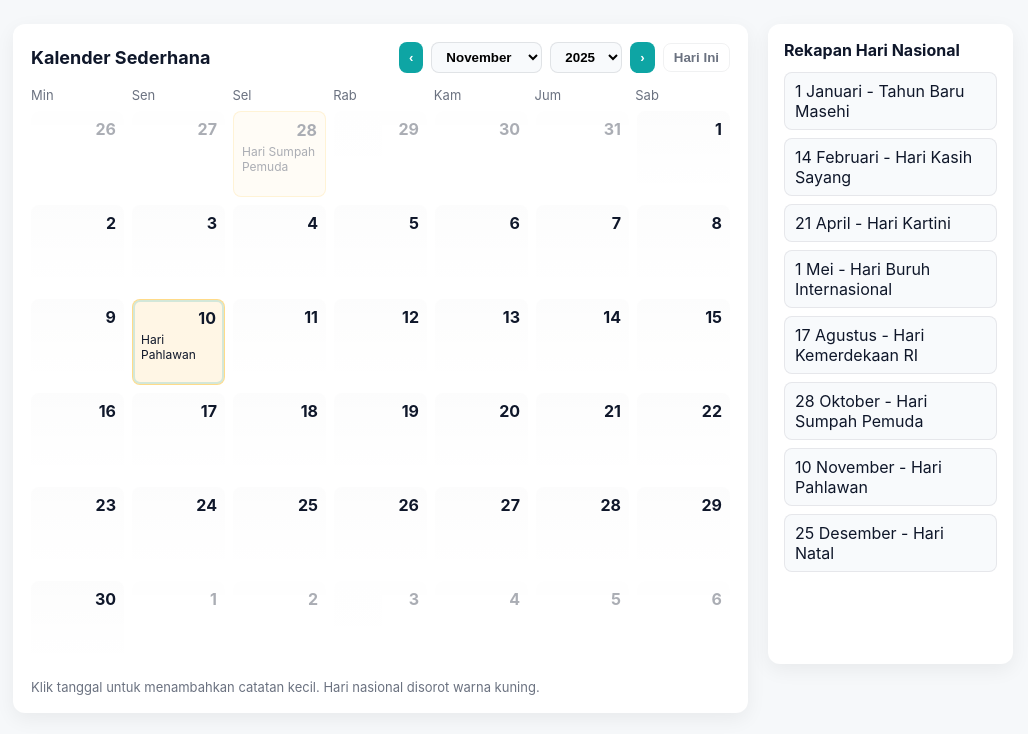
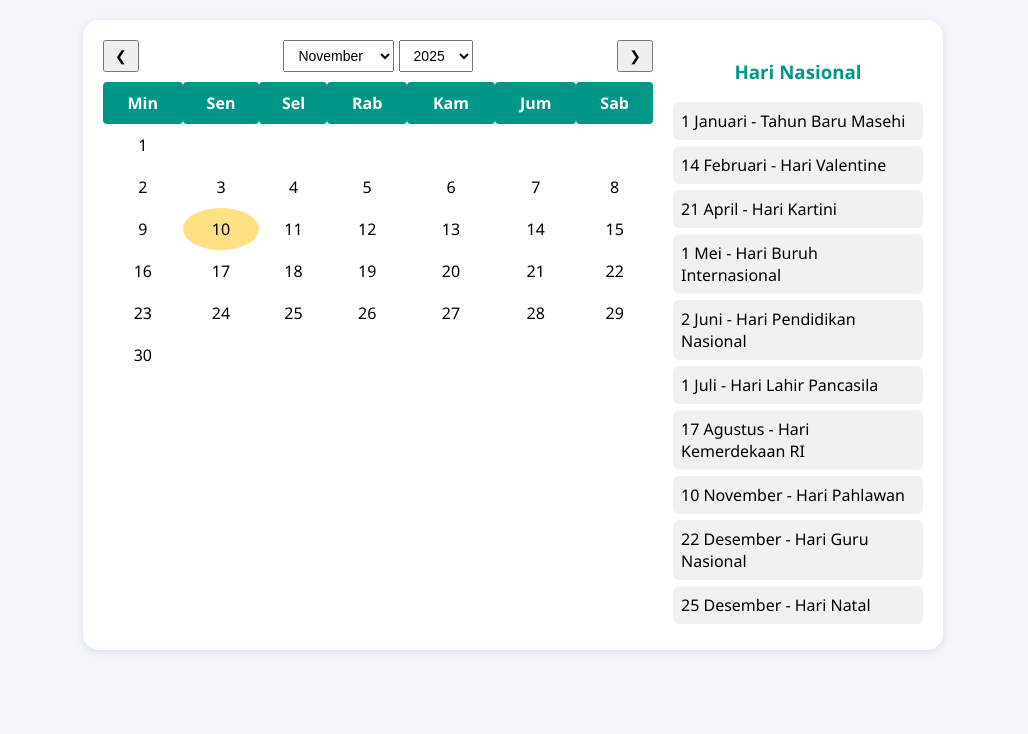
Before and after one commit to Kangiwans284/kalender, a plain HTML site: page index.html in a window 1280 px wide. Shown: the whole page, without its empty margins (127-1155 px from the left). Drawn offline with Linux system fonts and the light colour scheme.

Commit message:
Update index.html

```diff
--- a/index.html
+++ b/index.html
@@ -1,185 +1,276 @@
-<!doctype html>
+<!DOCTYPE html>
 <html lang="id">
 <head>
-  <meta charset="utf-8">
-  <meta name="viewport" content="width=device-width,initial-scale=1">
-  <title>Kalender Nasional Indonesia</title>
+<meta charset="UTF-8" />
+<meta name="viewport" content="width=device-width, initial-scale=1.0" />
+<title>Kalender Interaktif Hari Nasional</title>
 <style>
-    :root{--bg:#f6f8fa;--card:#ffffff;--accent:#0ea5a4;--muted:#6b7280}
-    *{box-sizing:border-box}
-    body{font-family:Inter, system-ui, Arial; background:var(--bg); margin:0; padding:24px; color:#0f172a}
-    .wrap{max-width:1000px;margin:0 auto;display:grid;grid-template-columns:3fr 1fr;gap:20px}
-    .card{background:var(--card);border-radius:12px;padding:18px;box-shadow:0 6px 20px rgba(2,6,23,0.06)}
-    header{display:flex;align-items:center;gap:12px;flex-wrap:wrap}
-    h1{font-size:18px;margin:0}
-    .controls{display:flex;gap:8px;align-items:center;flex-wrap:wrap;margin-left:auto}
-    button{background:var(--accent);color:white;border:none;padding:8px 10px;border-radius:8px;cursor:pointer;font-weight:600}
-    .small{background:transparent;border:1px solid rgba(15,23,42,0.06);color:var(--muted);padding:6px 10px}
-    select{padding:6px 10px;border-radius:8px;border:1px solid rgba(15,23,42,0.1);background:#f8fafc;font-weight:600}
-    .calendar{margin-top:14px}
-    .weekdays{display:grid;grid-template-columns:repeat(7,1fr);gap:6px;color:var(--muted);font-size:13px}
-    .grid{display:grid;grid-template-columns:repeat(7,1fr);gap:8px;margin-top:8px}
-    .cell{min-height:86px;border-radius:8px;padding:8px;background:linear-gradient(180deg,rgba(2,6,23,0.01),transparent);position:relative;cursor:pointer}
-    .cell.out{opacity:0.35}
-    .cell.today{box-shadow:inset 0 0 0 2px rgba(14,165,164,0.18);border:1px solid rgba(14,165,164,0.15)}
-    .cell.holiday{background:rgba(255,220,150,0.25);border:1px solid rgba(255,180,0,0.4)}
-    .date{position:absolute;top:8px;right:8px;font-weight:700}
-    .footer{margin-top:12px;color:var(--muted);font-size:13px}
-    .sidebar{background:var(--card);border-radius:12px;padding:16px;box-shadow:0 6px 20px rgba(2,6,23,0.06);overflow-y:auto;max-height:80vh}
-    .sidebar h2{font-size:16px;margin:0 0 12px 0}
-    .holiday-list{display:flex;flex-direction:column;gap:8px}
-    .holiday-item{border-radius:8px;padding:8px 10px;background:#f8fafc;border:1px solid rgba(15,23,42,0.08);cursor:pointer}
-    .holiday-item:hover{background:#e6f8f7}
-    @media(max-width:820px){.wrap{grid-template-columns:1fr}.sidebar{order:-1;margin-bottom:16px}}
+  body {
+    font-family: "Segoe UI", sans-serif;
+    background: #f3f6fb;
+    margin: 0;
+    display: flex;
+    justify-content: center;
+    align-items: flex-start;
+    padding: 20px;
+  }
+  .container {
+    display: flex;
+    gap: 20px;
+    background: white;
+    border-radius: 16px;
+    padding: 20px;
+    box-shadow: 0 2px 8px rgba(0,0,0,0.1);
+    max-width: 900px;
+  }
+  .calendar {
+    width: 550px;
+  }
+  .calendar header {
+    display: flex;
+    justify-content: space-between;
+    align-items: center;
+    margin-bottom: 10px;
+  }
+  select, button {
+    padding: 6px 10px;
+    font-size: 14px;
+  }
+  table {
+    width: 100%;
+    border-collapse: collapse;
+  }
+  th, td {
+    text-align: center;
+    padding: 10px;
+  }
+  th {
+    background-color: #009688;
+    color: white;
+    border-radius: 4px;
+  }
+  td {
+    cursor: pointer;
+  }
+  td:hover {
+    background: #e0f2f1;
+  }
+  .highlight {
+    background-color: #ffe082 !important;
+    border-radius: 50%;
+  }
+  .sidebar {
+    width: 250px;
+  }
+  .sidebar h3 {
+    text-align: center;
+    color: #009688;
+  }
+  .holiday {
+    background: #f1f1f1;
+    margin: 6px 0;
+    padding: 8px;
+    border-radius: 6px;
+    cursor: pointer;
+  }
+  .holiday:hover {
+    background: #e0f2f1;
+  }
+
+  /* Popup styling */
+  .popup {
+    position: fixed;
+    top: 50%;
+    left: 50%;
+    transform: translate(-50%, -50%);
+    background: white;
+    border-radius: 10px;
+    box-shadow: 0 4px 12px rgba(0,0,0,0.3);
+    padding: 20px;
+    display: none;
+    z-index: 999;
+    max-width: 300px;
+    text-align: center;
+  }
+  .popup h4 {
+    margin: 0 0 10px;
+    color: #009688;
+  }
+  .popup button {
+    background: #009688;
+    color: white;
+    border: none;
+    border-radius: 6px;
+    padding: 6px 12px;
+    cursor: pointer;
+  }
 </style>
 </head>
 <body>
-  <div class="wrap">
-    <div class="card">
+<div class="container">
+  <div class="calendar">
     <header>
-        <h1>Kalender Sederhana</h1>
-        <div class="controls">
-          <button id="prev">‹</button>
+      <button id="prevMonth">❮</button>
+      <div>
         <select id="monthSelect"></select>
         <select id="yearSelect"></select>
-          <button id="next">›</button>
-          <button id="today" class="small">Hari Ini</button>
       </div>
+      <button id="nextMonth">❯</button>
     </header>
-
-      <div class="calendar">
-        <div class="weekdays">
-          <div>Min</div><div>Sen</div><div>Sel</div><div>Rab</div><div>Kam</div><div>Jum</div><div>Sab</div>
-        </div>
-        <div class="grid" id="grid"></div>
-      </div>
-
-      <div class="footer">Klik tanggal untuk menambahkan catatan kecil. Hari nasional disorot warna kuning.</div>
+    <table id="calendarTable">
+      <thead>
+        <tr>
+          <th>Min</th>
+          <th>Sen</th>
+          <th>Sel</th>
+          <th>Rab</th>
+          <th>Kam</th>
+          <th>Jum</th>
+          <th>Sab</th>
+        </tr>
+      </thead>
+      <tbody id="calendarBody"></tbody>
+    </table>
   </div>
 
   <div class="sidebar">
-      <h2>Rekapan Hari Nasional</h2>
-      <div id="holidayList" class="holiday-list"></div>
+    <h3>Hari Nasional</h3>
+    <div id="holidayList"></div>
   </div>
 </div>
 
+<!-- Popup -->
+<div class="popup" id="popup">
+  <h4 id="popupTitle"></h4>
+  <p id="popupDesc"></p>
+  <button id="closePopup">Tutup</button>
+</div>
+
 <script>
-    const grid = document.getElementById('grid');
-    const prev = document.getElementById('prev');
-    const next = document.getElementById('next');
-    const todayBtn = document.getElementById('today');
-    const monthSelect = document.getElementById('monthSelect');
-    const yearSelect = document.getElementById('yearSelect');
-    const holidayList = document.getElementById('holidayList');
-
-    const namaBulan = ['Januari','Februari','Maret','April','Mei','Juni','Juli','Agustus','September','Oktober','November','Desember'];
+const monthNames = [
+  "Januari", "Februari", "Maret", "April", "Mei", "Juni",
+  "Juli", "Agustus", "September", "Oktober", "November", "Desember"
+];
 
 const holidays = [
-      {date:'01-01', name:'Tahun Baru Masehi'},
-      {date:'14-02', name:'Hari Kasih Sayang'},
-      {date:'21-04', name:'Hari Kartini'},
-      {date:'01-05', name:'Hari Buruh Internasional'},
-      {date:'17-08', name:'Hari Kemerdekaan RI'},
-      {date:'28-10', name:'Hari Sumpah Pemuda'},
-      {date:'10-11', name:'Hari Pahlawan'},
-      {date:'25-12', name:'Hari Natal'}
+  { day: 1, month: 0, name: "Tahun Baru Masehi" },
+  { day: 14, month: 1, name: "Hari Valentine" },
+  { day: 21, month: 3, name: "Hari Kartini" },
+  { day: 1, month: 4, name: "Hari Buruh Internasional" },
+  { day: 2, month: 5, name: "Hari Pendidikan Nasional" },
+  { day: 1, month: 6, name: "Hari Lahir Pancasila" },
+  { day: 17, month: 7, name: "Hari Kemerdekaan RI" },
+  { day: 10, month: 10, name: "Hari Pahlawan" },
+  { day: 22, month: 11, name: "Hari Guru Nasional" },
+  { day: 25, month: 11, name: "Hari Natal" },
 ];
 
-    const thisYear = new Date().getFullYear();
+let currentMonth = new Date().getMonth();
+let currentYear = new Date().getFullYear();
 
-    namaBulan.forEach((m,i)=>{
-      const opt=document.createElement('option');opt.value=i;opt.textContent=m;monthSelect.appendChild(opt);
+const monthSelect = document.getElementById("monthSelect");
+const yearSelect = document.getElementById("yearSelect");
+const calendarBody = document.getElementById("calendarBody");
+const holidayList = document.getElementById("holidayList");
+
+function populateDropdowns() {
+  monthNames.forEach((m, i) => {
+    const opt = document.createElement("option");
+    opt.value = i;
+    opt.textContent = m;
+    if (i === currentMonth) opt.selected = true;
+    monthSelect.appendChild(opt);
   });
-    for(let y=thisYear-5;y<=thisYear+5;y++){
-      const opt=document.createElement('option');opt.value=y;opt.textContent=y;yearSelect.appendChild(opt);
-    }
 
-    let view = new Date();
-
-    function startOfWeek(d){
-      const dd = new Date(d.getFullYear(), d.getMonth(), d.getDate());
-      const diff = dd.getDay();
-      dd.setDate(dd.getDate() - diff);
-      dd.setHours(0,0,0,0);
-      return dd;
-    }
-
-    function sameDay(a,b){return a.getFullYear()===b.getFullYear()&&a.getMonth()===b.getMonth()&&a.getDate()===b.getDate();}
-    function keyForDate(d){return d.getFullYear()+'-'+String(d.getMonth()+1).padStart(2,'0')+'-'+String(d.getDate()).padStart(2,'0');}
-
-    function getHoliday(date){
-      const key = String(date.getDate()).padStart(2,'0')+'-'+String(date.getMonth()+1).padStart(2,'0');
-      return holidays.find(h=>h.date===key);
-    }
-
-    function render(){
-      grid.innerHTML='';
-      const year=view.getFullYear();
-      const month=view.getMonth();
-      monthSelect.value=month;
-      yearSelect.value=year;
-
-      const first=new Date(year,month,1);
-      const start=startOfWeek(first);
-
-      const cells=[];
-      for(let i=0;i<42;i++){
-        const d=new Date(start.getFullYear(),start.getMonth(),start.getDate()+i);
-        cells.push(d);
-      }
-
-      const today=new Date();
-      for(const d of cells){
-        const cell=document.createElement('div');
-        cell.className='cell';
-        if(d.getMonth()!==month) cell.classList.add('out');
-        if(sameDay(d,today)) cell.classList.add('today');
-
-        const holiday=getHoliday(d);
-        if(holiday) cell.classList.add('holiday');
-
-        const dateEl=document.createElement('div');
-        dateEl.className='date';
-        dateEl.textContent=d.getDate();
-        cell.appendChild(dateEl);
-
-        if(holiday){
-          const info=document.createElement('div');
-          info.textContent=holiday.name;
-          info.style.fontSize='12px';
-          info.style.marginTop='24px';
-          cell.appendChild(info);
-        }
-
-        grid.appendChild(cell);
+  for (let y = currentYear - 5; y <= currentYear + 5; y++) {
+    const opt = document.createElement("option");
+    opt.value = y;
+    opt.textContent = y;
+    if (y === currentYear) opt.selected = true;
+    yearSelect.appendChild(opt);
   }
 }
 
-    function renderHolidayList(){
-      holidayList.innerHTML='';
-      holidays.forEach(h=>{
-        const [day,month]=h.date.split('-').map(x=>parseInt(x));
-        const item=document.createElement('div');
-        item.className='holiday-item';
-        item.textContent=`${day} ${namaBulan[month-1]} - ${h.name}`;
-        item.addEventListener('click',()=>{
-          view=new Date(thisYear,month-1,1);
-          render();
-          setTimeout(()=>{
-            alert(`Menampilkan bulan ${namaBulan[month-1]} untuk ${h.name}`);
-          },100);
-        });
-        holidayList.appendChild(item);
+function renderCalendar(month, year) {
+  calendarBody.innerHTML = "";
+  const firstDay = new Date(year, month, 1).getDay();
+  const daysInMonth = new Date(year, month + 1, 0).getDate();
+
+  let date = 1;
+  for (let i = 0; i < 6; i++) {
+    const row = document.createElement("tr");
+    for (let j = 0; j < 7; j++) {
+      const cell = document.createElement("td");
+      if (i === 0 && j < firstDay) {
+        cell.textContent = "";
+      } else if (date > daysInMonth) {
+        break;
+      } else {
+        cell.textContent = date;
+        const holiday = holidays.find(h => h.day === date && h.month === month);
+        if (holiday) {
+          cell.classList.add("highlight");
+          cell.title = holiday.name;
+          cell.onclick = () => showPopup(`${date} ${monthNames[month]} ${year}`, holiday.name);
+        }
+        row.appendChild(cell);
+        date++;
+      }
+    }
+    calendarBody.appendChild(row);
+  }
+}
+
+function renderHolidayList() {
+  holidayList.innerHTML = "";
+  holidays.forEach(h => {
+    const div = document.createElement("div");
+    div.className = "holiday";
+    div.textContent = `${h.day} ${monthNames[h.month]} - ${h.name}`;
+    div.onclick = () => {
+      currentMonth = h.month;
+      monthSelect.value = currentMonth;
+      renderCalendar(currentMonth, currentYear);
+      showPopup(`${h.day} ${monthNames[h.month]} ${currentYear}`, h.name);
+    };
+    holidayList.appendChild(div);
   });
 }
 
-    prev.addEventListener('click',()=>{view=new Date(view.getFullYear(),view.getMonth()-1,1);render();});
-    next.addEventListener('click',()=>{view=new Date(view.getFullYear(),view.getMonth()+1,1);render();});
-    todayBtn.addEventListener('click',()=>{view=new Date();render();});
-    monthSelect.addEventListener('change',()=>{view=new Date(view.getFullYear(),parseInt(monthSelect.value),1);render();});
-    yearSelect.addEventListener('change',()=>{view=new Date(parseInt(yearSelect.value),view.getMonth(),1);render();});
+function showPopup(title, desc) {
+  const popup = document.getElementById("popup");
+  document.getElementById("popupTitle").textContent = title;
+  document.getElementById("popupDesc").textContent = desc;
+  popup.style.display = "block";
+}
 
-    render();
+document.getElementById("closePopup").onclick = () => {
+  document.getElementById("popup").style.display = "none";
+};
+
+document.getElementById("prevMonth").onclick = () => {
+  currentMonth = (currentMonth - 1 + 12) % 12;
+  monthSelect.value = currentMonth;
+  renderCalendar(currentMonth, currentYear);
+};
+
+document.getElementById("nextMonth").onclick = () => {
+  currentMonth = (currentMonth + 1) % 12;
+  monthSelect.value = currentMonth;
+  renderCalendar(currentMonth, currentYear);
+};
+
+monthSelect.onchange = () => {
+  currentMonth = parseInt(monthSelect.value);
+  renderCalendar(currentMonth, currentYear);
+};
+yearSelect.onchange = () => {
+  currentYear = parseInt(yearSelect.value);
+  renderCalendar(currentMonth, currentYear);
+};
+
+populateDropdowns();
+renderCalendar(currentMonth, currentYear);
 renderHolidayList();
 </script>
 </body>
```
Lines whose indentation alone changed are shown as unchanged.
